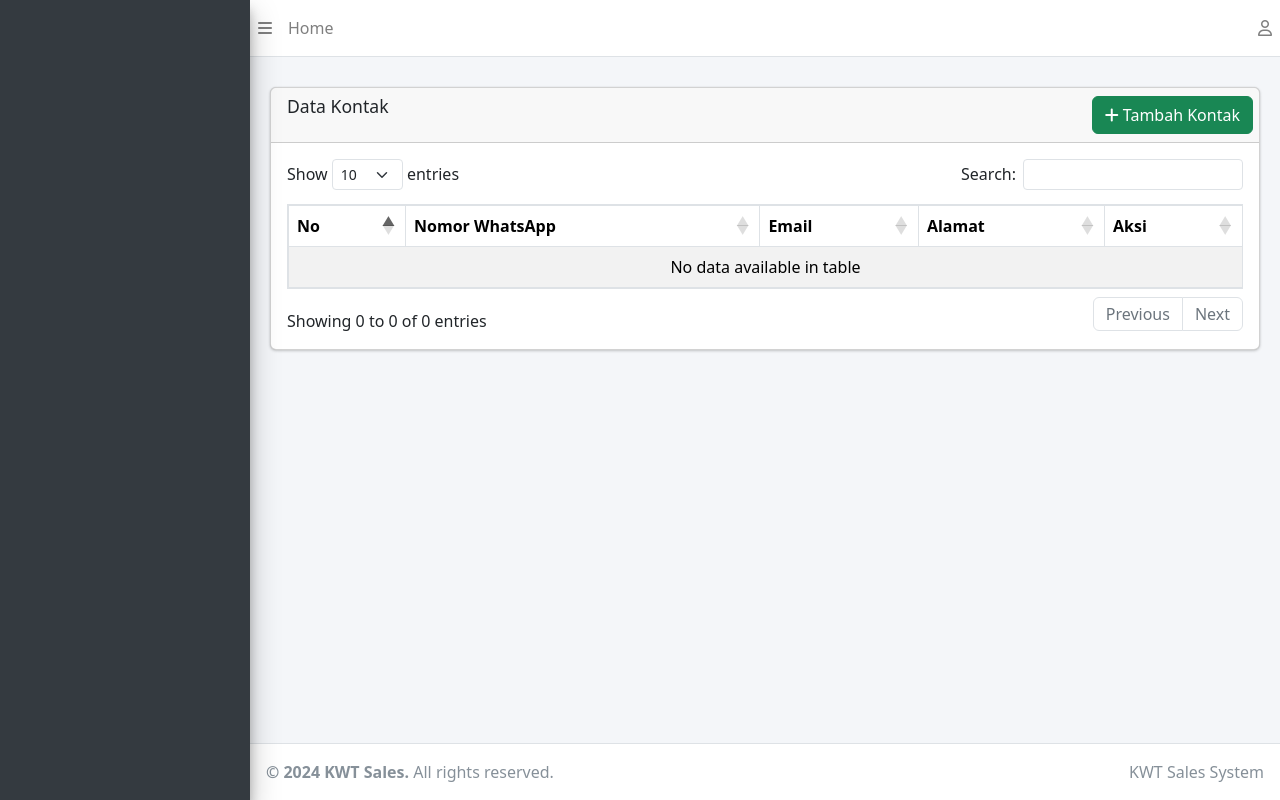
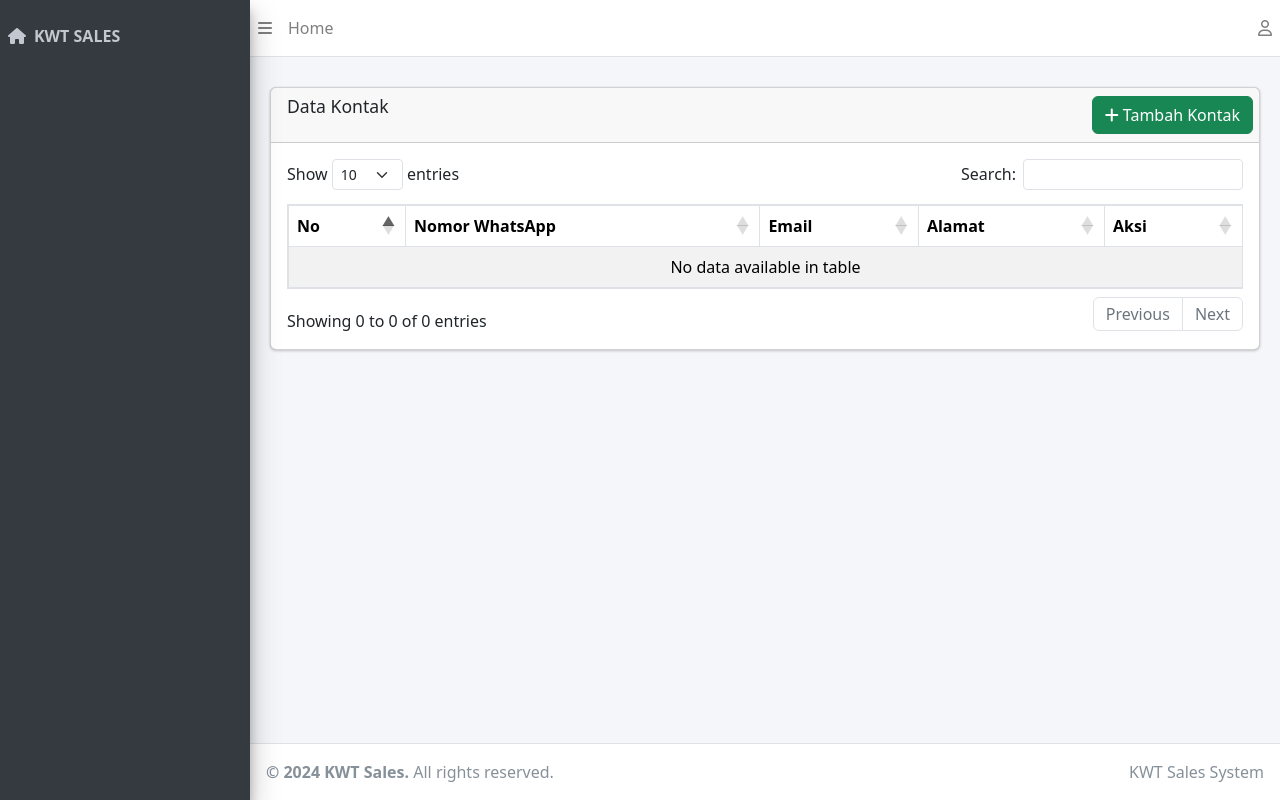
Before and after one commit to rizkyalfito/kwt-sales, a CodeIgniter 4 app: the page made by app/Views/pages/kontak.php in a window 1280 px wide. Run offline with PHP 8.4 and a stand-in for CodeIgniter, Linux system fonts and the light colour scheme; the template is opened without the code that fills it, so the values that code supplies are empty; some libraries are stand-ins or nearby versions.

Commit message:
finish change sidebar menu

```diff
--- a/app/Config/SidebarMenu.php
+++ b/app/Config/SidebarMenu.php
@@ -5,12 +5,6 @@ namespace Config;
 class SidebarMenu
 {
     public static $menuItems = [
-        [
-            'title' => 'Home',
-            'icon'  => 'fas fa-house',
-            'url'   => '/',
-            'isAdmin' => true,
-        ],
         [
             'title' => 'Dashboard',
             'icon'  => 'fas fa-tachometer-alt',
--- a/app/Views/layouts/dashboard.php
+++ b/app/Views/layouts/dashboard.php
@@ -49,9 +49,16 @@
   <!-- /.navbar -->
 
   <!-- Main Sidebar Container -->
-  <aside class="main-sidebar sidebar-dark-primary elevation-4 pt-5">
+  <aside class="main-sidebar sidebar-dark-primary elevation-4 pt-4">
     <!-- Sidebar -->
-    <div class="sidebar">
+    <div class="sidebar ">
+      <div class="logo d-flex align-items-center mb-3">
+        <a href="/" class="d-flex align-items-center text-decoration-none text-bold">
+          <i class="fas fa-home me-2"></i>
+          <span>KWT SALES</span>
+        </a>
+      </div>
+
       <!-- Sidebar Menu -->
       <nav class="mt-2">
         <ul class="nav nav-pills nav-sidebar flex-column" data-widget="treeview" role="menu" data-accordion="false">
```
